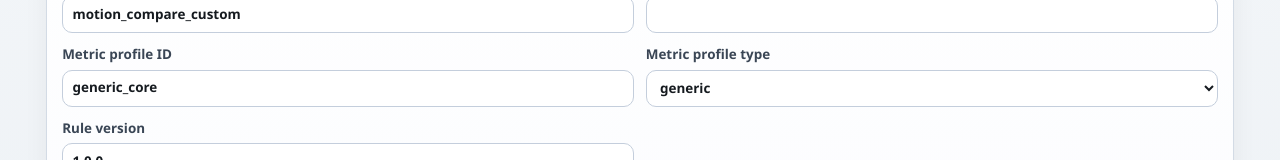
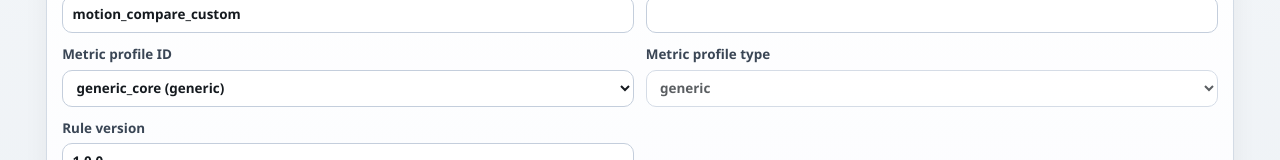
Before and after one commit to gakiw0/SOP-Generalization, a React (Vite) app in the folder ui/: page / in a window 1280 px wide. Shown: the part 411-571 px from the top of the page. Built offline with nearby package versions, Linux system fonts and the light colour scheme.

Commit message:
update: replace free-form capability fields with guided selectors

```diff
--- a/ui/src/features/coach-builder/CoachBuilderPage.tsx
+++ b/ui/src/features/coach-builder/CoachBuilderPage.tsx
@@ -5,7 +5,7 @@ import {
   normalizeDraftForExport,
   type ConditionType,
 } from './draftTypes'
-import { getProfileCapability } from './capabilities'
+import { getProfileCapability, listProfileOptions } from './capabilities'
 import { downloadRuleSetJson } from './export'
 import { importDraftFromFile, type ImportMessageKey } from './import'
 import { toRuleSetForExport } from './mappers'
@@ -65,6 +65,47 @@ export function CoachBuilderPage() {
     () => getProfileCapability(state.draft.metadata.metricProfileId.trim()),
     [state.draft.metadata.metricProfileId]
   )
+  const profileOptions = useMemo(() => listProfileOptions(), [])
+  const profileOptionMap = useMemo(
+    () => new Map(profileOptions.map((profile) => [profile.id, profile])),
+    [profileOptions]
+  )
+  const selectableProfileOptions = useMemo(() => {
+    const currentId = state.draft.metadata.metricProfileId.trim()
+    if (currentId.length === 0 || profileOptionMap.has(currentId)) return profileOptions
+    return [
+      ...profileOptions,
+      {
+        id: currentId,
+        type: state.draft.metadata.metricProfileType,
+        preset_id:
+          state.draft.metadata.metricPresetId.trim().length > 0
+            ? state.draft.metadata.metricPresetId.trim()
+            : undefined,
+        plugin: '(custom)',
+      },
+    ]
+  }, [
+    profileOptions,
+    profileOptionMap,
+    state.draft.metadata.metricProfileId,
+    state.draft.metadata.metricProfileType,
+    state.draft.metadata.metricPresetId,
+  ])
+  const selectablePresetIds = useMemo(() => {
+    const presetIds = Array.from(
+      new Set(
+        profileOptions
+          .filter((profile) => profile.type === 'preset' && profile.preset_id)
+          .map((profile) => profile.preset_id as string)
+      )
+    ).sort((a, b) => a.localeCompare(b))
+    const currentPresetId = state.draft.metadata.metricPresetId.trim()
+    if (currentPresetId.length > 0 && !presetIds.includes(currentPresetId)) {
+      return [...presetIds, currentPresetId]
+    }
+    return presetIds
+  }, [profileOptions, state.draft.metadata.metricPresetId])
   const supportedConditionTypes = useMemo(() => {
     if (!activeCapability) return KNOWN_CONDITION_TYPES
     const typeSet = new Set(activeCapability.supported_condition_types)
@@ -184,6 +225,25 @@ export function CoachBuilderPage() {
     const next = event.target.value as LocaleCode
     await i18n.changeLanguage(next)
     window.sessionStorage.setItem(LOCALE_STORAGE_KEY, next)
+  }
+
+  const handleProfileChange = (event: React.ChangeEvent<HTMLSelectElement>) => {
+    const nextProfileId = event.target.value
+    dispatch({ type: 'meta/set', field: 'metricProfileId', value: nextProfileId })
+
+    const selectedProfile = profileOptionMap.get(nextProfileId)
+    if (!selectedProfile) return
+
+    dispatch({
+      type: 'meta/set',
+      field: 'metricProfileType',
+      value: selectedProfile.type,
+    })
+    dispatch({
+      type: 'meta/set',
+      field: 'metricPresetId',
+      value: selectedProfile.preset_id ?? '',
+    })
   }
 
   const moveStage = (nextStage: WorkflowStage) => {
@@ -332,14 +392,21 @@ export function CoachBuilderPage() {
 
               <label>
                 {t('metadata.metricProfileId')}
-                <input
-                  type="text"
+                <select
                   value={state.draft.metadata.metricProfileId}
                   data-testid="cb-setup-profile-id"
-                  onChange={(event) =>
-                    dispatch({ type: 'meta/set', field: 'metricProfileId', value: event.target.value })
-                  }
-                />
+                  onChange={handleProfileChange}
+                >
+                  {selectableProfileOptions.map((profile) => (
+                    <option key={profile.id} value={profile.id}>
+                      {profile.id} ({profile.type}
+                      {profile.type === 'preset' && profile.preset_id
+                        ? `:${profile.preset_id}`
+                        : ''}
+                      )
+                    </option>
+                  ))}
+                </select>
               </label>
 
               <label>
@@ -347,13 +414,7 @@ export function CoachBuilderPage() {
                 <select
                   value={state.draft.metadata.metricProfileType}
                   data-testid="cb-setup-profile-type"
-                  onChange={(event) =>
-                    dispatch({
-                      type: 'meta/set',
-                      field: 'metricProfileType',
-                      value: event.target.value,
-                    })
-                  }
+                  disabled
                 >
                   <option value="generic">generic</option>
                   <option value="preset">preset</option>
@@ -363,14 +424,19 @@ export function CoachBuilderPage() {
               {state.draft.metadata.metricProfileType === 'preset' && (
                 <label>
                   {t('metadata.metricPresetId')}
-                  <input
-                    type="text"
+                  <select
                     value={state.draft.metadata.metricPresetId}
                     data-testid="cb-setup-preset-id"
                     onChange={(event) =>
                       dispatch({ type: 'meta/set', field: 'metricPresetId', value: event.target.value })
                     }
-                  />
+                  >
+                    {selectablePresetIds.map((presetId) => (
+                      <option key={presetId} value={presetId}>
+                        {presetId}
+                      </option>
+                    ))}
+                  </select>
                 </label>
               )}
 
--- a/ui/src/features/coach-builder/capabilities.ts
+++ b/ui/src/features/coach-builder/capabilities.ts
@@ -16,6 +16,13 @@ export type ProfileCapability = {
   metrics_by_phase: Record<string, string[]>
   available_metric_ids: string[]
   metric_catalog_ref?: string
+}
+
+export type ProfileOption = {
+  id: string
+  type: 'generic' | 'preset'
+  preset_id?: string
+  plugin: string
 }
 
 export type PluginCapabilities = {
@@ -90,6 +97,16 @@ const parseCapabilities = (value: unknown): PluginCapabilities => {
 
 export const pluginCapabilities: PluginCapabilities = parseCapabilities(rawCapabilities)
 
+export const listProfileOptions = (): ProfileOption[] =>
+  Object.values(pluginCapabilities.profiles)
+    .map((profile) => ({
+      id: profile.id,
+      type: profile.type,
+      preset_id: profile.preset_id ?? undefined,
+      plugin: profile.plugin,
+    }))
+    .sort((a, b) => a.id.localeCompare(b.id))
+
 export const getProfileCapability = (profileId: string): PluginCapability | null => {
   const id = profileId.trim()
   if (id.length > 0) {
--- a/ui/src/features/coach-builder/components/CheckpointEditor.tsx
+++ b/ui/src/features/coach-builder/components/CheckpointEditor.tsx
@@ -294,15 +294,21 @@ export function CheckpointEditor({
             </label>
             <label>
               {t('checkpoint.fields.defaultPhase')}
-              <input
-                type="text"
+              <select
                 value={selectedCheckpoint.signalDefaultPhase}
                 onChange={(event) =>
                   onUpdateCheckpoint(selectedCheckpoint.id, {
                     signalDefaultPhase: event.target.value,
                   })
                 }
-              />
+              >
+                <option value="">{t('common.none')}</option>
+                {stepIds.map((stepId) => (
+                  <option key={stepId} value={stepId}>
+                    {stepId}
+                  </option>
+                ))}
+              </select>
             </label>
           </>
         )}
--- a/ui/src/features/coach-builder/components/ConditionEditorBasic.tsx
+++ b/ui/src/features/coach-builder/components/ConditionEditorBasic.tsx
@@ -22,6 +22,12 @@ export function ConditionEditorBasic({
 }: ConditionEditorBasicProps) {
   const { t } = useTranslation()
   const availableRefIds = allConditionIds.filter((id) => id !== condition.id)
+  const selectableRefIds = Array.from(
+    new Set([
+      ...availableRefIds,
+      ...condition.conditionRefs.filter((id) => id !== condition.id),
+    ])
+  )
   const basicTypes = supportedTypes && supportedTypes.length > 0 ? supportedTypes : BASIC_TYPES
   const metrics =
     metricCandidates && metricCandidates.length > 0
@@ -176,25 +182,25 @@ export function ConditionEditorBasic({
 
             <label className="cb-full-width">
               {t('condition.fields.conditionRefs')}
-              <input
-                type="text"
-                value={condition.conditionRefs.join(', ')}
+              <select
+                multiple
+                className="cb-multi-select"
+                value={condition.conditionRefs}
+                data-testid="cb-condition-composite-refs"
                 onChange={(event) =>
                   onUpdate({
-                    conditionRefs: event.target.value
-                      .split(',')
-                      .map((item) => item.trim())
-                      .filter((item) => item.length > 0),
+                    conditionRefs: Array.from(event.target.selectedOptions).map(
+                      (option) => option.value
+                    ),
                   })
                 }
-                placeholder={t('condition.placeholders.conditionRefs')}
-                list={`condition_refs_${condition.id}`}
-              />
-              <datalist id={`condition_refs_${condition.id}`}>
-                {availableRefIds.map((refId) => (
-                  <option key={refId} value={refId} />
+              >
+                {selectableRefIds.map((refId) => (
+                  <option key={refId} value={refId}>
+                    {refId}
+                  </option>
                 ))}
-              </datalist>
+              </select>
             </label>
           </>
         )}
--- a/ui/src/features/coach-builder/styles.css
+++ b/ui/src/features/coach-builder/styles.css
@@ -203,6 +203,10 @@
   padding: 0.48rem 0.58rem;
   background: #fff;
   color: var(--ink-900);
+}
+
+.cb-multi-select {
+  min-height: 6.4rem;
 }
 
 .cb-full-width {
--- a/ui/src/i18n/locales/en.json
+++ b/ui/src/i18n/locales/en.json
@@ -9,7 +9,8 @@
     "importJson": "Import JSON",
     "exportJson": "Export JSON",
     "validate": "Validate",
-    "language": "Language"
+    "language": "Language",
+    "none": "None"
   },
   "language": {
     "ja": "日本語",
--- a/ui/src/i18n/locales/ja.json
+++ b/ui/src/i18n/locales/ja.json
@@ -9,7 +9,8 @@
     "importJson": "JSONを読み込む",
     "exportJson": "JSONを書き出す",
     "validate": "検証",
-    "language": "言語"
+    "language": "言語",
+    "none": "なし"
   },
   "language": {
     "ja": "日本語",
--- a/ui/src/i18n/locales/zh-CN.json
+++ b/ui/src/i18n/locales/zh-CN.json
@@ -9,7 +9,8 @@
     "importJson": "导入 JSON",
     "exportJson": "导出 JSON",
     "validate": "校验",
-    "language": "语言"
+    "language": "语言",
+    "none": "无"
   },
   "language": {
     "ja": "日本語",
--- a/ui/src/i18n/locales/zh-TW.json
+++ b/ui/src/i18n/locales/zh-TW.json
@@ -9,7 +9,8 @@
     "importJson": "匯入 JSON",
     "exportJson": "匯出 JSON",
     "validate": "驗證",
-    "language": "語言"
+    "language": "語言",
+    "none": "無"
   },
   "language": {
     "ja": "日本語",
```
